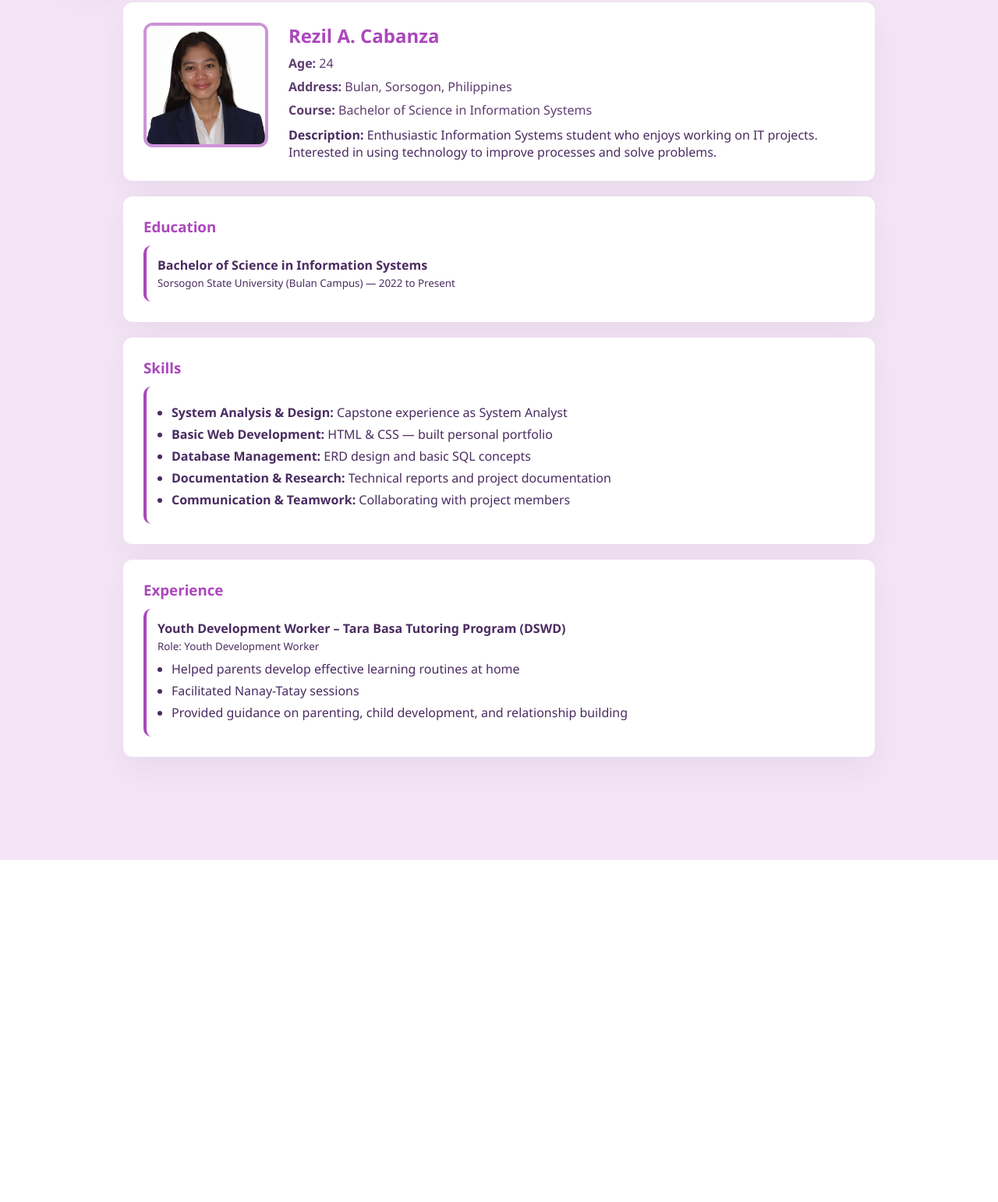
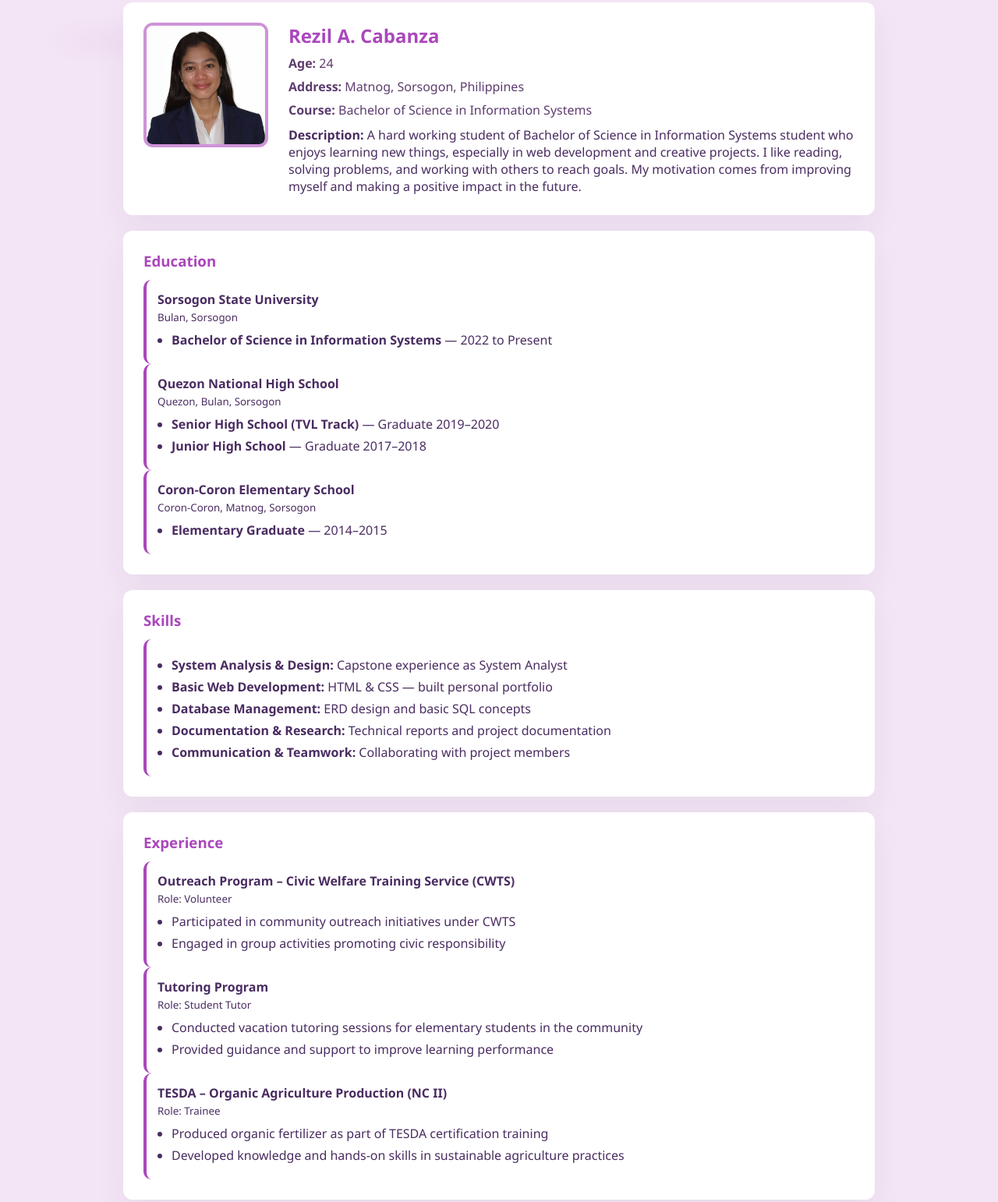
Before and after one commit to Ezil17/PORTFOLIO, a plain HTML site: page resume.html in a window 1280 px wide. Shown: the part 128-1670 px from the top of the page at 78% size. Before the commit the page ends 1231 px from the top, so only its background shows below. Drawn offline with Linux system fonts and the light colour scheme.

Commit message:
Update resume.html

```diff
--- a/resume.html
+++ b/resume.html
@@ -94,19 +94,37 @@
           <h2 id="name">Rezil A. Cabanza</h2>
           <div class="meta-list">
             <div><strong>Age:</strong> 24</div>
-            <div><strong>Address:</strong> Bulan, Sorsogon, Philippines</div>
+            <div><strong>Address:</strong> Matnog, Sorsogon, Philippines</div>
             <div><strong>Course:</strong> Bachelor of Science in Information Systems</div>
           </div>
-          <p class="desc"><strong>Description:</strong> Enthusiastic Information Systems student who enjoys working on IT projects. Interested in using technology to improve processes and solve problems.</p>
+          <p class="desc"><strong>Description:</strong> A hard working student of Bachelor of Science in  Information Systems student who enjoys learning new things, especially in web development and creative projects. I like reading, solving problems, and working with others to reach goals. My motivation comes from improving myself and making a positive impact in the future.</p>
       </section>
     </article>
 
     <section class="card" aria-labelledby="education">
       <h3 id="education">Education</h3>
       <div class="box">
-        <strong>Bachelor of Science in Information Systems</strong><br>
-        <small>Sorsogon State University (Bulan Campus) — 2022 to Present</small>
-      </div>
+      <strong>Sorsogon State University</strong><br>
+      <small>Bulan, Sorsogon</small>
+      <ul>
+      <li><strong>Bachelor of Science in Information Systems</strong> — 2022 to Present</li>
+       </ul>
+       </div>
+      <div class="box">
+       <strong>Quezon National High School</strong><br>
+        <small>Quezon, Bulan, Sorsogon</small>
+      <ul>
+         <li><strong>Senior High School (TVL Track)</strong> — Graduate 2019–2020</li>
+         <li><strong>Junior High School</strong> — Graduate 2017–2018</li>
+        </ul>
+       </div>
+      <div class="box">
+       <strong>Coron-Coron Elementary School</strong><br>
+       <small>Coron-Coron, Matnog, Sorsogon</small>
+       <ul>
+       <li><strong>Elementary Graduate</strong> — 2014–2015</li>
+       </ul>
+       </div>
     </section>
 
     <section class="card" aria-labelledby="skills">
@@ -122,15 +140,32 @@
       </div>
     </section>
 
-    <section class="card" aria-labelledby="experience">
+     <section class="card" aria-labelledby="experience">
       <h3 id="experience">Experience</h3>
       <div class="box">
-        <strong>Youth Development Worker – Tara Basa Tutoring Program (DSWD)</strong><br>
-        <small>Role: Youth Development Worker</small>
+        <strong>Outreach Program – Civic Welfare Training Service (CWTS)</strong><br>
+        <small>Role: Volunteer</small>
         <ul>
-          <li>Helped parents develop effective learning routines at home</li>
-          <li>Facilitated Nanay-Tatay sessions</li>
-          <li>Provided guidance on parenting, child development, and relationship building</li>
+          <li>Participated in community outreach initiatives under CWTS</li>
+          <li>Engaged in group activities promoting civic responsibility</li>
+        </ul>
+      </div>
+
+      <div class="box">
+        <strong>Tutoring Program</strong><br>
+        <small>Role: Student Tutor</small>
+        <ul>
+          <li>Conducted vacation tutoring sessions for elementary students in the community</li>
+          <li>Provided guidance and support to improve learning performance</li>
+        </ul>
+      </div>
+
+      <div class="box">
+        <strong>TESDA – Organic Agriculture Production (NC II)</strong><br>
+        <small>Role: Trainee</small>
+        <ul>
+          <li>Produced organic fertilizer as part of TESDA certification training</li>
+          <li>Developed knowledge and hands-on skills in sustainable agriculture practices</li>
         </ul>
       </div>
     </section>
```
